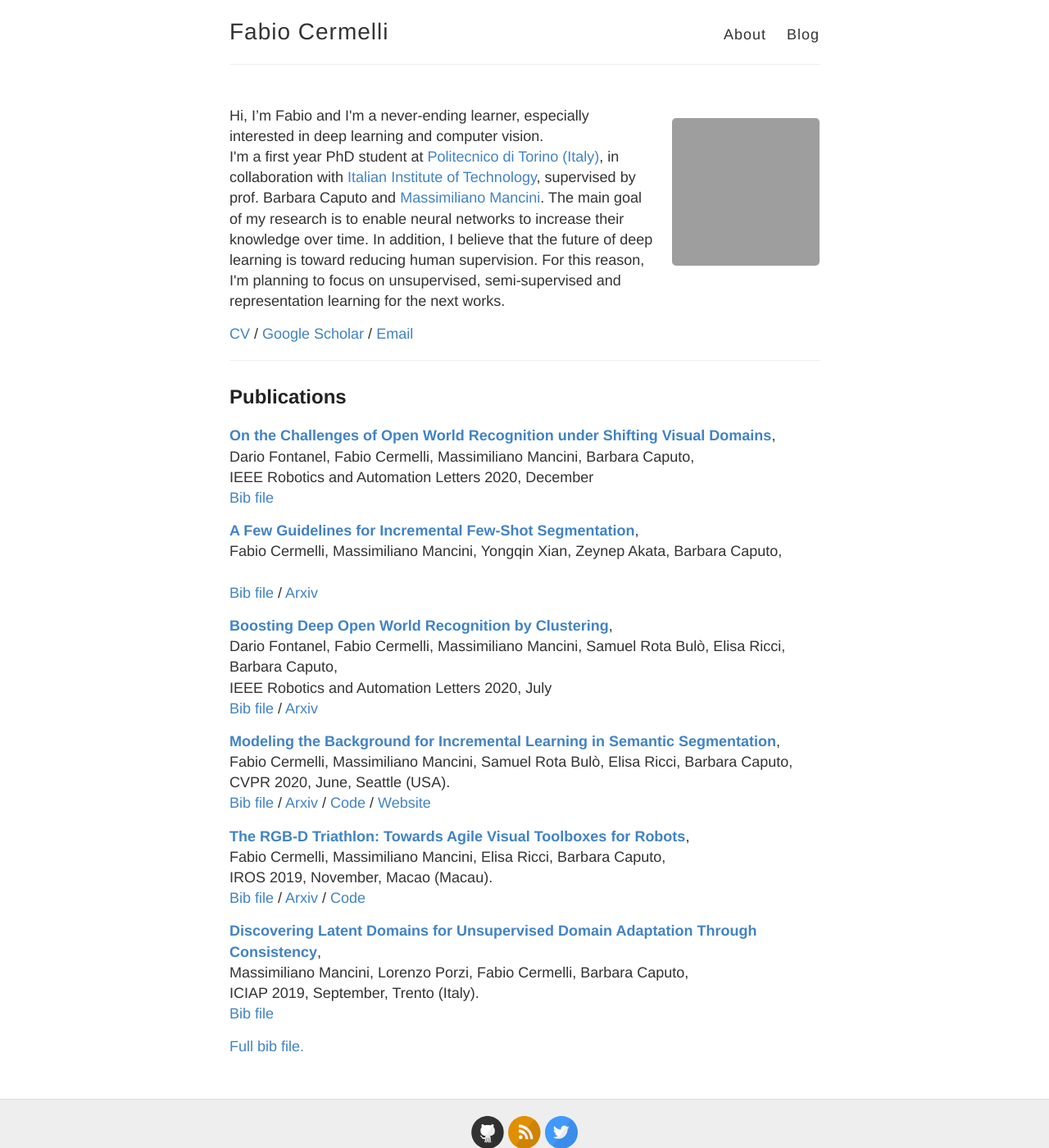
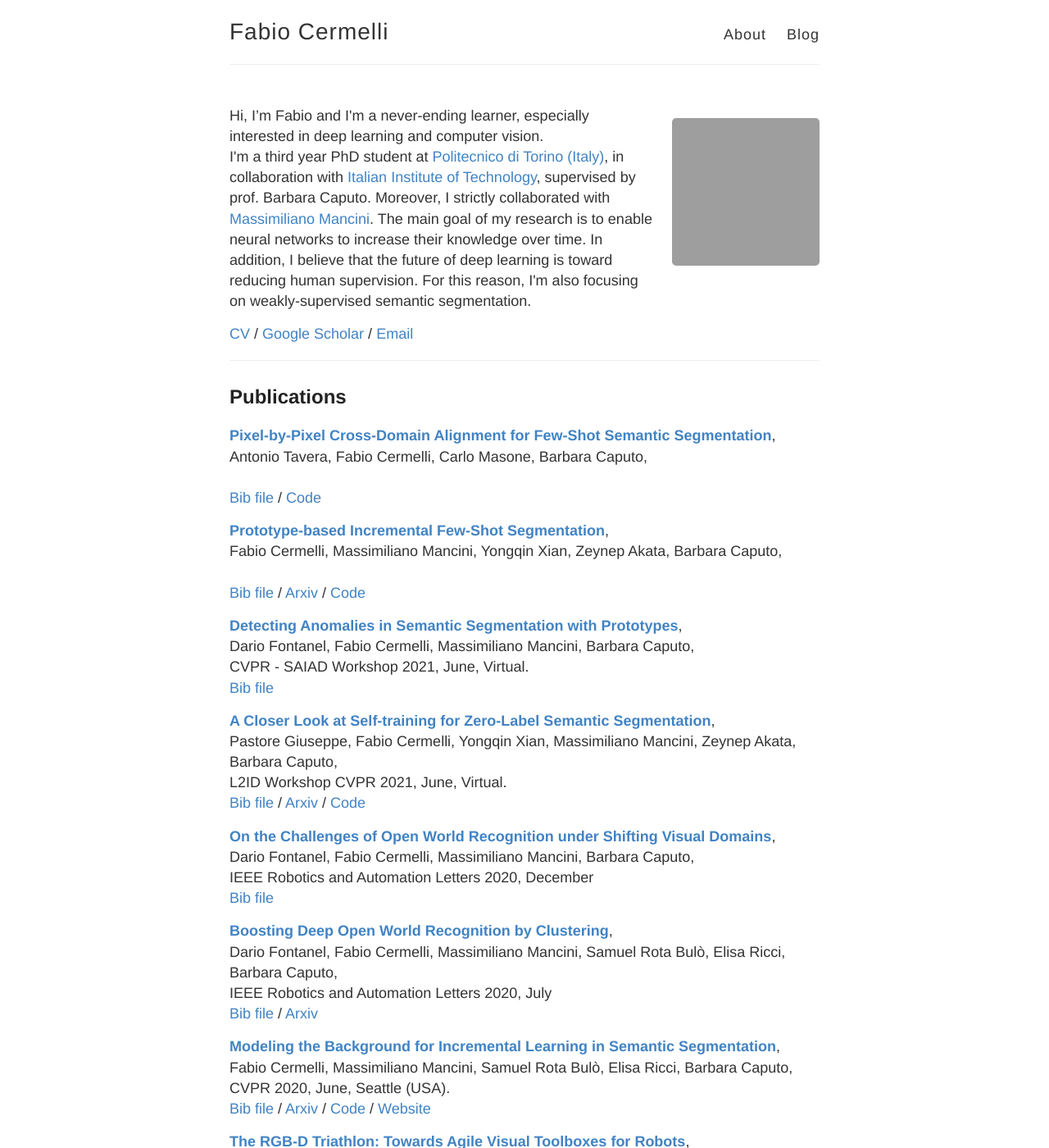
Before and after one commit to fcdl94/fcdl94.github.io, a Jekyll site: the page built from index.html, in a window 1280 px wide and 1400 px high. Shown: the whole window at 82% size. Built offline with Jekyll 4.4.1, drawn with Linux system fonts in a browser that asks for light colours; grey boxes are pictures that could not be loaded.

Commit message:
Update Oct 2021

```diff
--- /dev/null
+++ b/_papers/l2id2021.md
@@ -0,0 +1,17 @@
+---
+title: A Closer Look at Self-training for Zero-Label Semantic Segmentation
+authors: Pastore Giuseppe, Fabio Cermelli, Yongqin Xian, Massimiliano Mancini, Zeynep Akata, Barbara Caputo
+arxiv: https://arxiv.org/abs/2104.11692
+link: https://openaccess.thecvf.com/content/CVPR2021W/LLID/papers/Pastore_A_Closer_Look_at_Self-Training_for_Zero-Label_Semantic_Segmentation_CVPRW_2021_paper.pdf
+code: https://github.com/giuseppepastore10/STRICT
+conference: L2ID Workshop CVPR 2021, June, Virtual.
+date: 2021-06-01
+tag: pastore2021closer
+---
+@inProceedings{pastore2021closer,
+ author = {Pastore, Giuseppe and Cermelli, Fabio and Xian, Yongqin and Mancini, Massimiliano and Akata, Zeynep and Caputo, Barbara},
+ title  = {A Closer Look at Self-training for Zero-Label Semantic Segmentation},
+ booktitle = {Computer Vision and Pattern Recognition (CVPR) - L2ID Workshop},
+ year      = {2021},
+ month     = {June}
+}
--- /dev/null
+++ b/_papers/saiad2021.md
@@ -0,0 +1,15 @@
+---
+title: Detecting Anomalies in Semantic Segmentation with Prototypes
+authors: Dario Fontanel, Fabio Cermelli, Massimiliano Mancini, Barbara Caputo
+link: https://openaccess.thecvf.com/content/CVPR2021W/SAIAD/papers/Fontanel_Detecting_Anomalies_in_Semantic_Segmentation_With_Prototypes_CVPRW_2021_paper.pdf
+conference: CVPR - SAIAD Workshop 2021, June, Virtual.
+date: 2021-06-01
+tag: fontanel2021detecting
+---
+@inProceedings{fontanel2021detecting,
+ author = {Fontanel, Dario and Cermelli, Fabio and Mancini, Massimiliano Caputo, Barbara},
+ title  = {Detecting Anomalies in Semantic Segmentation with Prototypes},
+ booktitle = {Computer Vision and Pattern Recognition (CVPR) - SAIAD Workshop},
+ year      = {2021},
+ month     = {June}
+}
--- /dev/null
+++ b/_papers/wacv2022.md
@@ -0,0 +1,15 @@
+---
+title: Pixel-by-Pixel Cross-Domain Alignment for Few-Shot Semantic Segmentation
+authors: Antonio Tavera, Fabio Cermelli, Carlo Masone, Barbara Caputo
+code: https://github.com/fcdl94/FSS
+date: 2021-11-22
+tag: cermelli2021prototype
+---
+@inProceedings{tavera2022Pixel,
+ author = {Tavera, Antonio and Cermelli, Fabio and Masone, Carlo and Caputo,
+    Barbara},
+ title  = {Pixel-by-Pixel Cross-Domain Alignment for Few-Shot Semantic Segmentation},
+ booktitle = {Winter Conference on Applications of Computer Vision},
+ year      = {2022},
+ month     = {January}
+}
--- a/index.html
+++ b/index.html
@@ -8,16 +8,15 @@
   <p>Hi, I’m Fabio and I'm a never-ending learner, especially interested in
     deep learning and computer vision. <br>
 
-    I'm a first year PhD student at <a href="www.polito.it">Politecnico di Torino
+    I'm a third year PhD student at <a href="www.polito.it">Politecnico di Torino
     (Italy)</a>, in collaboration with <a href="www.iit.it">Italian Institute of
-    Technology</a>, supervised by prof. Barbara Caputo and
+    Technology</a>, supervised by prof. Barbara Caputo. Moreover, I strictly collaborated with
     <a href="https://mancinimassimiliano.github.io/">Massimiliano Mancini</a>.
 
     The main goal of my research is to enable neural networks to increase their
     knowledge over time. In addition, I believe that the future of deep learning
-    is toward reducing human supervision. For this reason, I'm planning
-    to focus on unsupervised, semi-supervised and representation learning
-    for the next works.
+    is toward reducing human supervision. For this reason, I'm also focusing on
+    weakly-supervised semantic segmentation.
   </p>
 
 
```
Also changed, not shown: _papers/gifs2020.md (+9 -8 lines), 1 other file.
